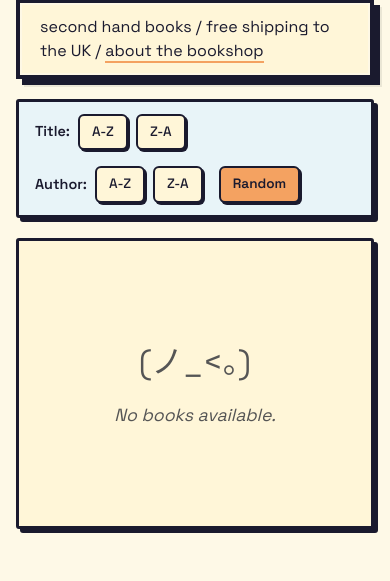
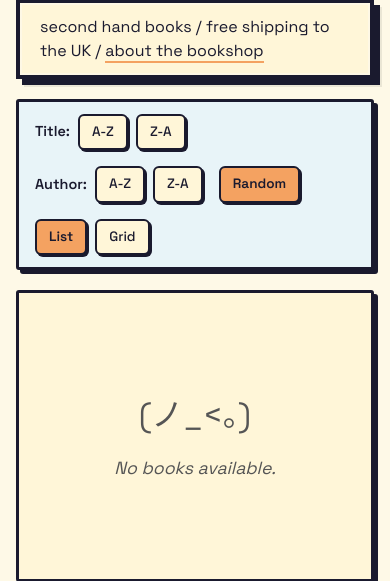
Before and after one commit to sirodoht/bookstore, a Django app: template books/templates/books/book_list.html in a window 390 px wide. Shown: the part 177-758 px from the top of the page. Run offline with Django 3.2, Linux system fonts and the light colour scheme; the template is opened without the code that fills it, so the values that code supplies are empty.

Commit message:
feat: add grid view toggle for book listing

```diff
--- a/books/templates/books/book_list.html
+++ b/books/templates/books/book_list.html
@@ -28,20 +28,41 @@
 <div class="filter-bar card card-alt">
     <div class="filter-group">
         <span class="filter-label">Title:</span>
-        <a href="?sort=title_asc" class="filter-toggle{% if sort == 'title_asc' %} active{% endif %}">A-Z</a>
-        <a href="?sort=title_desc" class="filter-toggle{% if sort == 'title_desc' %} active{% endif %}">Z-A</a>
+        <a href="?sort=title_asc{% if view == 'grid' %}&view=grid{% endif %}" class="filter-toggle{% if sort == 'title_asc' %} active{% endif %}">A-Z</a>
+        <a href="?sort=title_desc{% if view == 'grid' %}&view=grid{% endif %}" class="filter-toggle{% if sort == 'title_desc' %} active{% endif %}">Z-A</a>
     </div>
     <div class="filter-group">
         <span class="filter-label">Author:</span>
-        <a href="?sort=author_asc" class="filter-toggle{% if sort == 'author_asc' %} active{% endif %}">A-Z</a>
-        <a href="?sort=author_desc" class="filter-toggle{% if sort == 'author_desc' %} active{% endif %}">Z-A</a>
+        <a href="?sort=author_asc{% if view == 'grid' %}&view=grid{% endif %}" class="filter-toggle{% if sort == 'author_asc' %} active{% endif %}">A-Z</a>
+        <a href="?sort=author_desc{% if view == 'grid' %}&view=grid{% endif %}" class="filter-toggle{% if sort == 'author_desc' %} active{% endif %}">Z-A</a>
     </div>
     <div class="filter-group">
-        <a href="{% url 'books:book-list' %}" class="filter-clear{% if not sort %} active{% endif %}">Random</a>
+        <a href="{% url 'books:book-list' %}{% if view == 'grid' %}?view=grid{% endif %}" class="filter-clear{% if not sort %} active{% endif %}">Random</a>
+    </div>
+    <div class="filter-group view-toggle">
+        <a href="?{% if sort %}sort={{ sort }}{% endif %}" class="filter-toggle{% if view != 'grid' %} active{% endif %}">List</a>
+        <a href="?{% if sort %}sort={{ sort }}&{% endif %}view=grid" class="filter-toggle{% if view == 'grid' %} active{% endif %}">Grid</a>
     </div>
 </div>
 
 {% if books %}
+{% if view == 'grid' %}
+<div class="book-grid">
+    {% for book in books %}
+    <a href="{% url 'books:book-detail' book.pk %}" class="book-grid-item">
+        {% if book.cover_image %}
+        <div class="book-grid-cover">
+            <img src="{{ book.cover_image.url }}" alt="{{ book.title }} cover" />
+        </div>
+        {% else %}
+        <div class="book-grid-cover book-grid-cover-placeholder">
+            <span class="placeholder-icon">📚</span>
+        </div>
+        {% endif %}
+    </a>
+    {% endfor %}
+</div>
+{% else %}
 <div class="book-list">
     {% for book in books %}
     <div class="book-item">
@@ -104,6 +125,7 @@
     </div>
     {% endfor %}
 </div>
+{% endif %}
 {% else %}
 <div class="card">
     <p class="empty-message">No books available.</p>
--- a/books/templates/books/style.css
+++ b/books/templates/books/style.css
@@ -376,6 +376,18 @@ ul {
     gap: 8px;
 }
 
+.filter-group.view-toggle {
+    margin-left: auto;
+}
+
+@media (max-width: 600px) {
+    .filter-group.view-toggle {
+        margin-left: 0;
+        width: 100%;
+        justify-content: flex-start;
+    }
+}
+
 .filter-label {
     font-size: 0.9rem;
     font-weight: 600;
--- a/books/views.py
+++ b/books/views.py
@@ -58,6 +58,7 @@ class BookListView(ListView):
     def get_context_data(self, **kwargs):
         context = super().get_context_data(**kwargs)
         context["sort"] = self.request.GET.get("sort")
+        context["view"] = self.request.GET.get("view", "list")
         context["adjective"] = random.choice(adj.ADJECTIVE_LIST)
         context["banner_books"] = Book.objects.filter(is_available=True).order_by("title")
         return context
```
Also changed, not shown: other parts of books/templates/books/style.css (+59 -0 lines).
